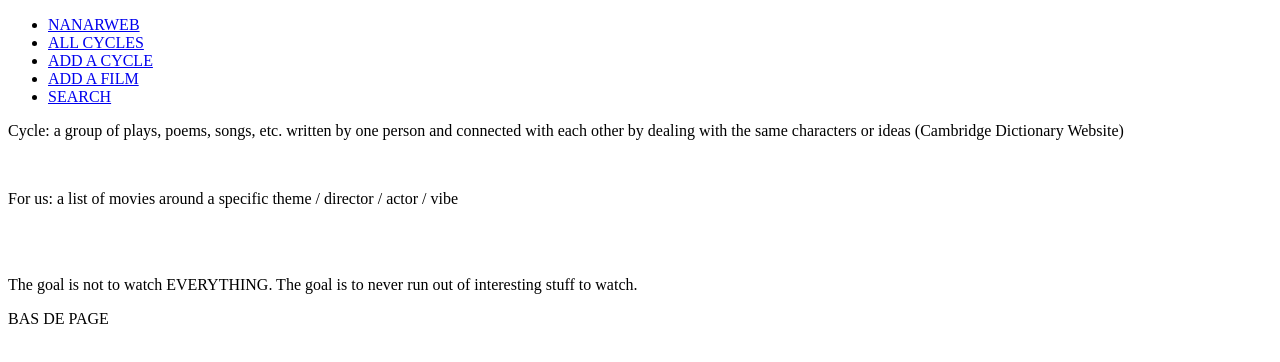
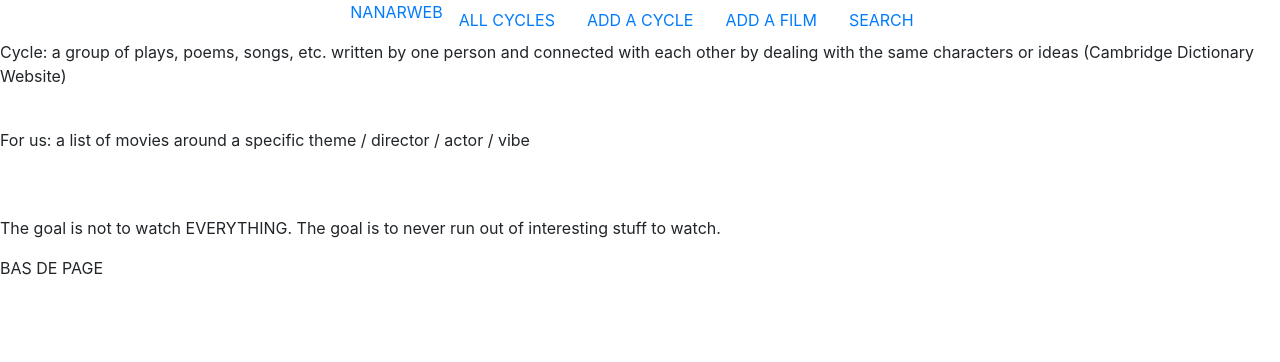
Before and after one commit to SebastiaanMoedt/nanarweb, an Angular app: page /home in a window 1280 px wide. Shown: the top 362 px of the page. Built offline with nearby package versions, Linux system fonts and the light colour scheme.

Commit message:
bootstrap stuffs

```diff
--- a/src/app/partials/header/header.html
+++ b/src/app/partials/header/header.html
@@ -1,20 +1,22 @@
-<nav>
-    <div>
-        <ul>
+<nav class="masthead mb-auto">
+    <div class="inner">
+        <nav class="nav nav-masthead justify-content-center">
             <li><a routerLink="/home">NANARWEB</a></li>
 
-            <li><a routerLink="/cycles">ALL CYCLES</a></li>
-            <li><a routerLink="/cycle-add">ADD A CYCLE</a></li>
-            <li><a routerLink="/film-add">ADD A FILM</a></li>
-            <li><a routerLink="/search">SEARCH</a></li>
-        </ul>
-
+            <li><a class="nav-link"  routerLink="/cycles">ALL CYCLES</a></li>
+            <li><a class="nav-link"  routerLink="/cycle-add">ADD A CYCLE</a></li>
+            <li><a class="nav-link"  routerLink="/film-add">ADD A FILM</a></li>
+            <li><a class="nav-link"  routerLink="/search">SEARCH</a></li>
+        </nav>
     </div>
 </nav>
 
 
 
-<!--
+<!-- TUTORIAL BOOTSTRAP:
+https://getbootstrap.com/docs/5.3/getting-started/introduction/
+
+NICE TEMPLATE:
 https://getbootstrap.com/docs/4.0/examples/cover/#
 <header class="masthead mb-auto">
         <div class="inner">
--- a/src/index.html
+++ b/src/index.html
@@ -6,10 +6,14 @@
   <base href="/">
   <meta name="viewport" content="width=device-width, initial-scale=1">
     <link rel="icon" type="image/x-icon" href="favicon.ico">
-
+    <link rel="stylesheet" href="https://cdn.jsdelivr.net/npm/bootstrap@4.0.0/dist/css/bootstrap.min.css" integrity="sha384-Gn5384xqQ1aoWXA+058RXPxPg6fy4IWvTNh0E263XmFcJlSAwiGgFAW/dAiS6JXm" crossorigin="anonymous">
 
 </head>
 <body>
   <app-root></app-root>
+
+<script src="https://code.jquery.com/jquery-3.2.1.slim.min.js" integrity="sha384-KJ3o2DKtIkvYIK3UENzmM7KCkRr/rE9/Qpg6aAZGJwFDMVNA/GpGFF93hXpG5KkN" crossorigin="anonymous"></script>
+<script src="https://cdn.jsdelivr.net/npm/popper.js@1.12.9/dist/umd/popper.min.js" integrity="sha384-ApNbgh9B+Y1QKtv3Rn7W3mgPxhU9K/ScQsAP7hUibX39j7fakFPskvXusvfa0b4Q" crossorigin="anonymous"></script>
+<script src="https://cdn.jsdelivr.net/npm/bootstrap@4.0.0/dist/js/bootstrap.min.js" integrity="sha384-JZR6Spejh4U02d8jOt6vLEHfe/JQGiRRSQQxSfFWpi1MquVdAyjUar5+76PVCmYl" crossorigin="anonymous"></script>
 </body>
 </html>
```
